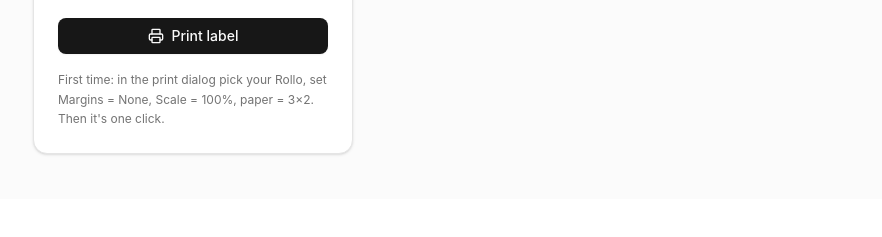
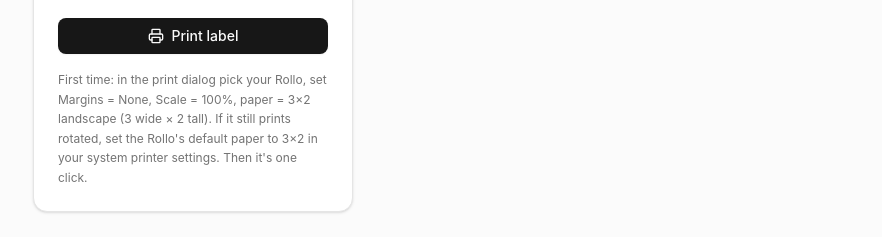
Before and after one commit to lolevbeer/labeler, a React (Vite) app: page / in a window 1280 px wide. Shown: the part 601-838 px from the top of the page, without its empty margins (159-1041 px from the left). Before the commit the page ends 800 px from the top, so only its background shows below. Built offline with nearby package versions, Linux system fonts and the light colour scheme; no server answers.

Commit message:
Clarify print instructions: 3x2 landscape + driver default
The page is already landscape; rotation comes from the Rollo media
defaulting to portrait. Tell users to set 3x2 landscape and, if it still
rotates, change the printer's default paper size.

```diff
--- a/src/App.tsx
+++ b/src/App.tsx
@@ -128,7 +128,9 @@ export default function App() {
               </Button>
               <p className="text-muted-foreground text-xs leading-relaxed">
                 First time: in the print dialog pick your Rollo, set Margins =
-                None, Scale = 100%, paper = 3×2. Then it's one click.
+                None, Scale = 100%, paper = 3×2 landscape (3 wide × 2 tall). If
+                it still prints rotated, set the Rollo's default paper to 3×2 in
+                your system printer settings. Then it's one click.
               </p>
             </CardContent>
           </Card>
```
